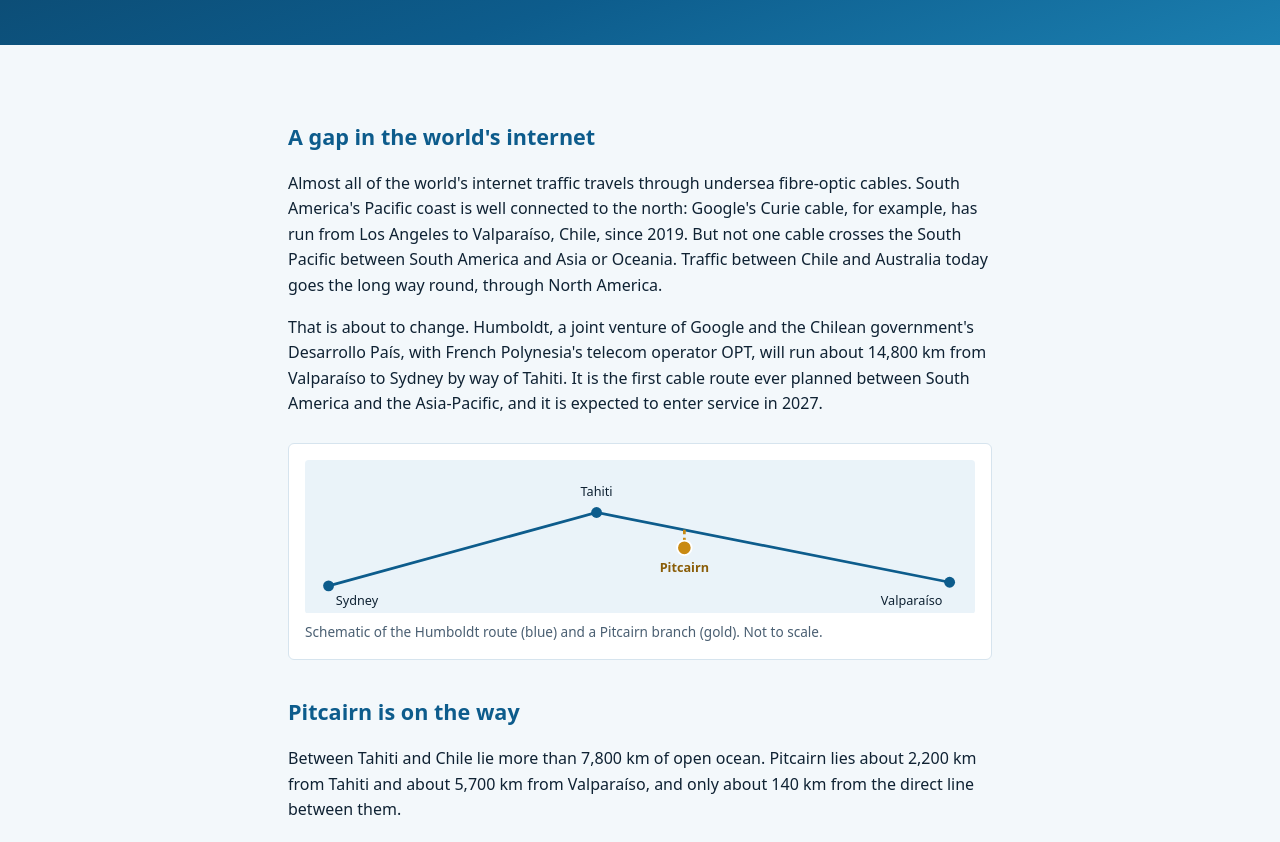
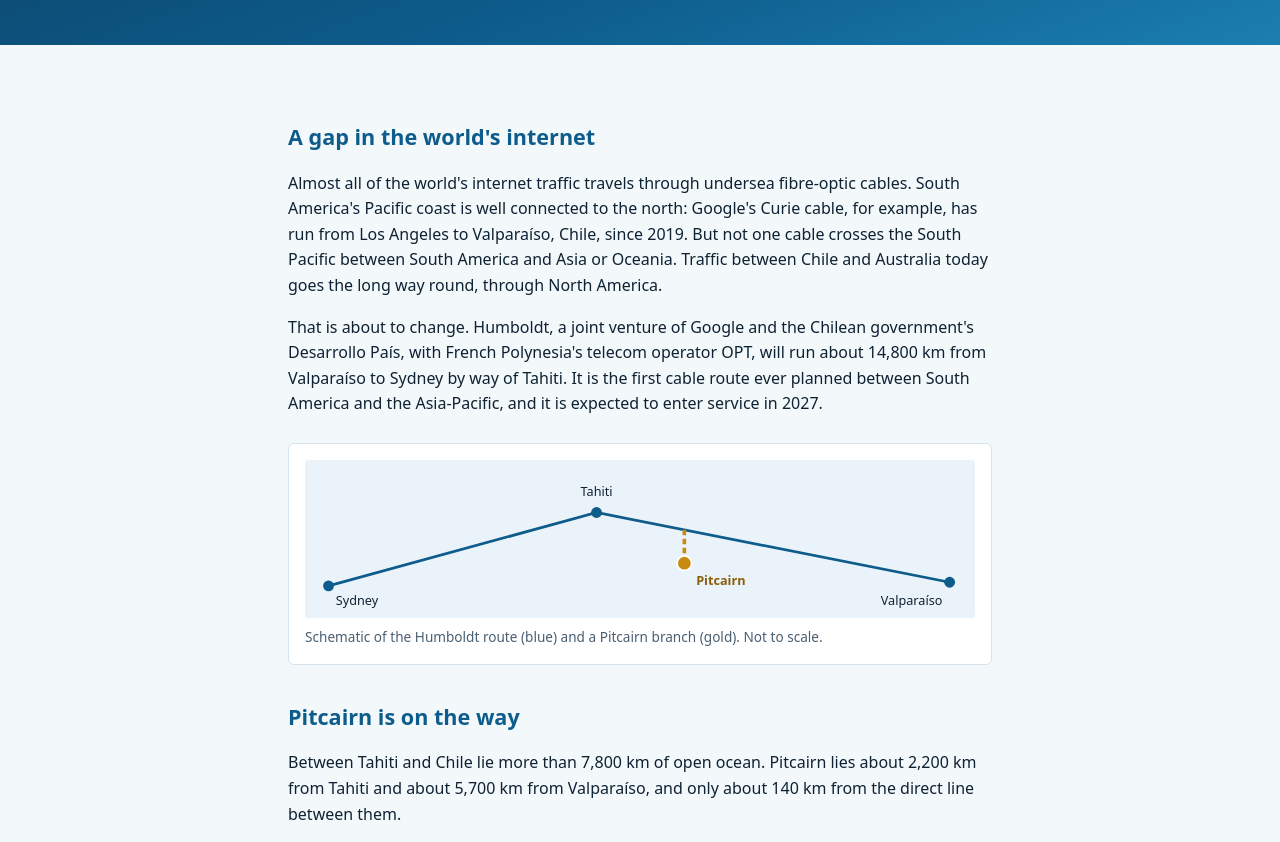
Before and after one commit to EmmaLeonhart/poseidoncity-website, a plain HTML site: page docs/cable.html in a window 1280 px wide. Shown: the part 246-1088 px from the top of the page. Drawn offline with Linux system fonts and the light colour scheme.

Commit message:
Cable page: make the Pitcairn branch visible on the map
Co-Authored-By: Claude Opus 5.5 <noreply@anthropic.com>
Claude-Session: https://claude.ai/code/session_01VhfJKs1in1iKTVKfSWUVzi

```diff
--- a/docs/cable.html
+++ b/docs/cable.html
@@ -66,19 +66,19 @@
   America and the Asia-Pacific, and it is expected to enter service in 2027.</p>
 
   <figure>
-    <svg viewBox="0 0 740 170" role="img" aria-label="Schematic map: the Humboldt cable route from Sydney through Tahiti to Valparaíso, with a short branch to Pitcairn">
-      <rect x="0" y="0" width="740" height="170" fill="#eaf3f9" rx="4"/>
+    <svg viewBox="0 0 740 175" role="img" aria-label="Schematic map: the Humboldt cable route from Sydney through Tahiti to Valparaíso, with a short branch to Pitcairn">
+      <rect x="0" y="0" width="740" height="175" fill="#eaf3f9" rx="4"/>
       <polyline points="26,139 322,58 712,135" fill="none" stroke="#0d5c8c" stroke-width="3"/>
-      <line x1="419" y1="77" x2="419" y2="95" stroke="#c98a12" stroke-width="3" stroke-dasharray="5 4"/>
+      <line x1="419" y1="77" x2="419" y2="112" stroke="#c98a12" stroke-width="4" stroke-dasharray="6 4"/>
       <circle cx="26" cy="139" r="6" fill="#0d5c8c"/>
       <circle cx="322" cy="58" r="6" fill="#0d5c8c"/>
       <circle cx="712" cy="135" r="6" fill="#0d5c8c"/>
-      <circle cx="419" cy="97" r="8" fill="#c98a12" stroke="#fff" stroke-width="2"/>
+      <circle cx="419" cy="114" r="8" fill="#c98a12" stroke="#fff" stroke-width="2"/>
       <g font-family="system-ui, sans-serif" font-size="14" fill="#0f2233">
         <text x="34" y="160">Sydney</text>
         <text x="322" y="40" text-anchor="middle">Tahiti</text>
         <text x="704" y="160" text-anchor="end">Valparaíso</text>
-        <text x="419" y="124" text-anchor="middle" font-weight="700" fill="#8a5d08">Pitcairn</text>
+        <text x="432" y="138" text-anchor="start" font-weight="700" fill="#8a5d08">Pitcairn</text>
       </g>
     </svg>
     <figcaption>Schematic of the Humboldt route (blue) and a Pitcairn branch (gold). Not to scale.</figcaption>
```
